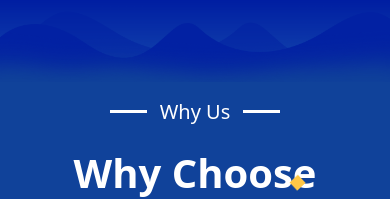
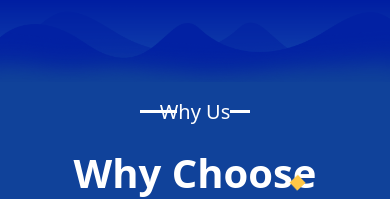
Before and after one commit to neosao123/neosao-website, a React (Create React App) app: page /neosaoweb/whyus in a window 390 px wide. Shown: the top 199 px of the page. Built offline with nearby package versions, Linux system fonts and the light colour scheme.

Commit message:
why us text content going out of box in responsiveness fixed

```diff
--- a/src/assets/style/whyus.css
+++ b/src/assets/style/whyus.css
@@ -96,3 +96,22 @@
 }
 
 /*.why-us .cloud1{bottom: -128px;}*/
+
+@media (max-width: 768px) {
+    .why-us .small-heading {
+        padding: 0 20px;
+    }
+
+    .why-us .small-heading:after {
+        width: 20px;
+    }
+
+    .why-text {
+        height: auto;
+    }
+
+    .why-text h4:before,
+    .why-text h4:after {
+        bottom: -10px;
+    }
+}
```
